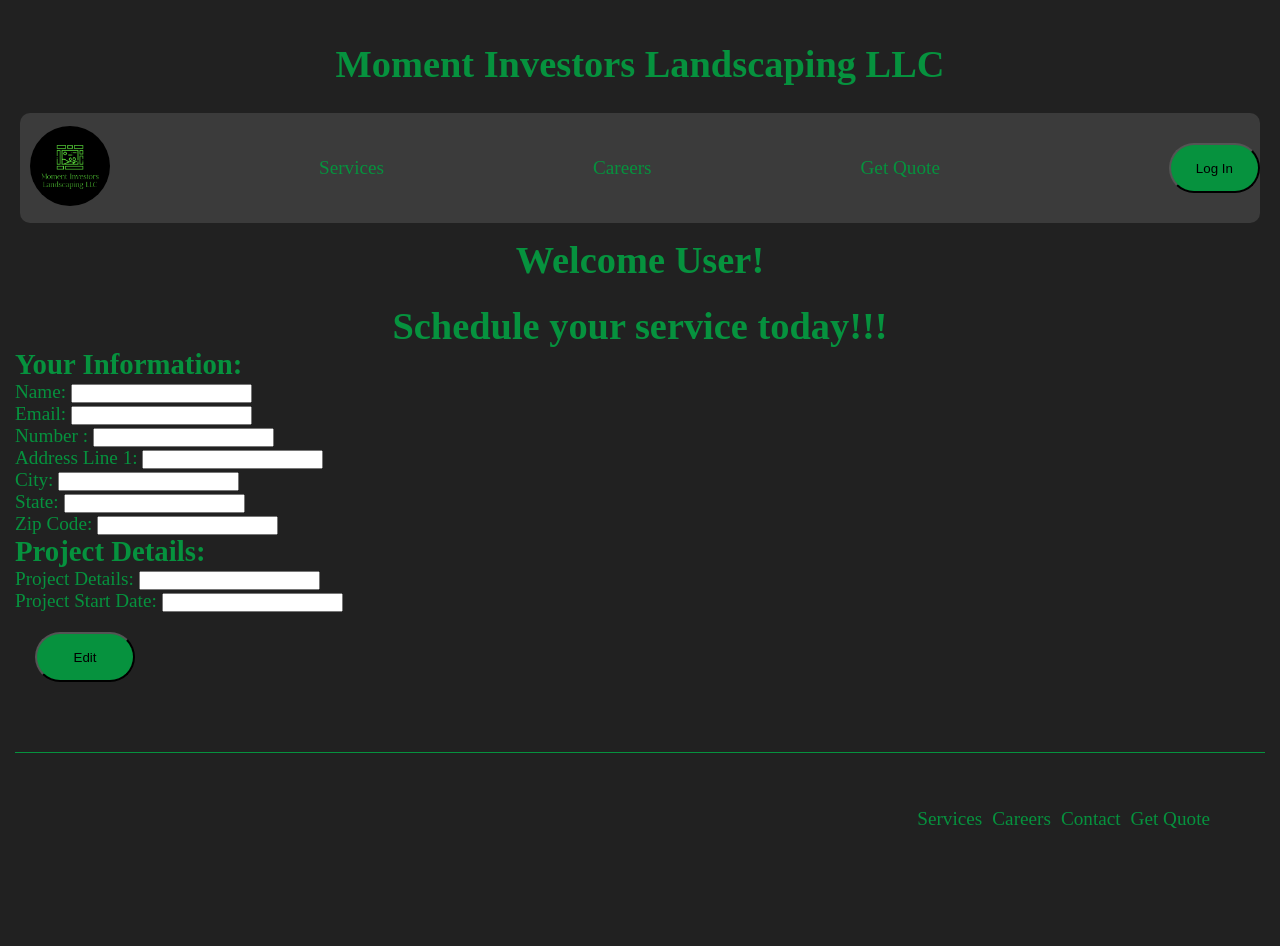
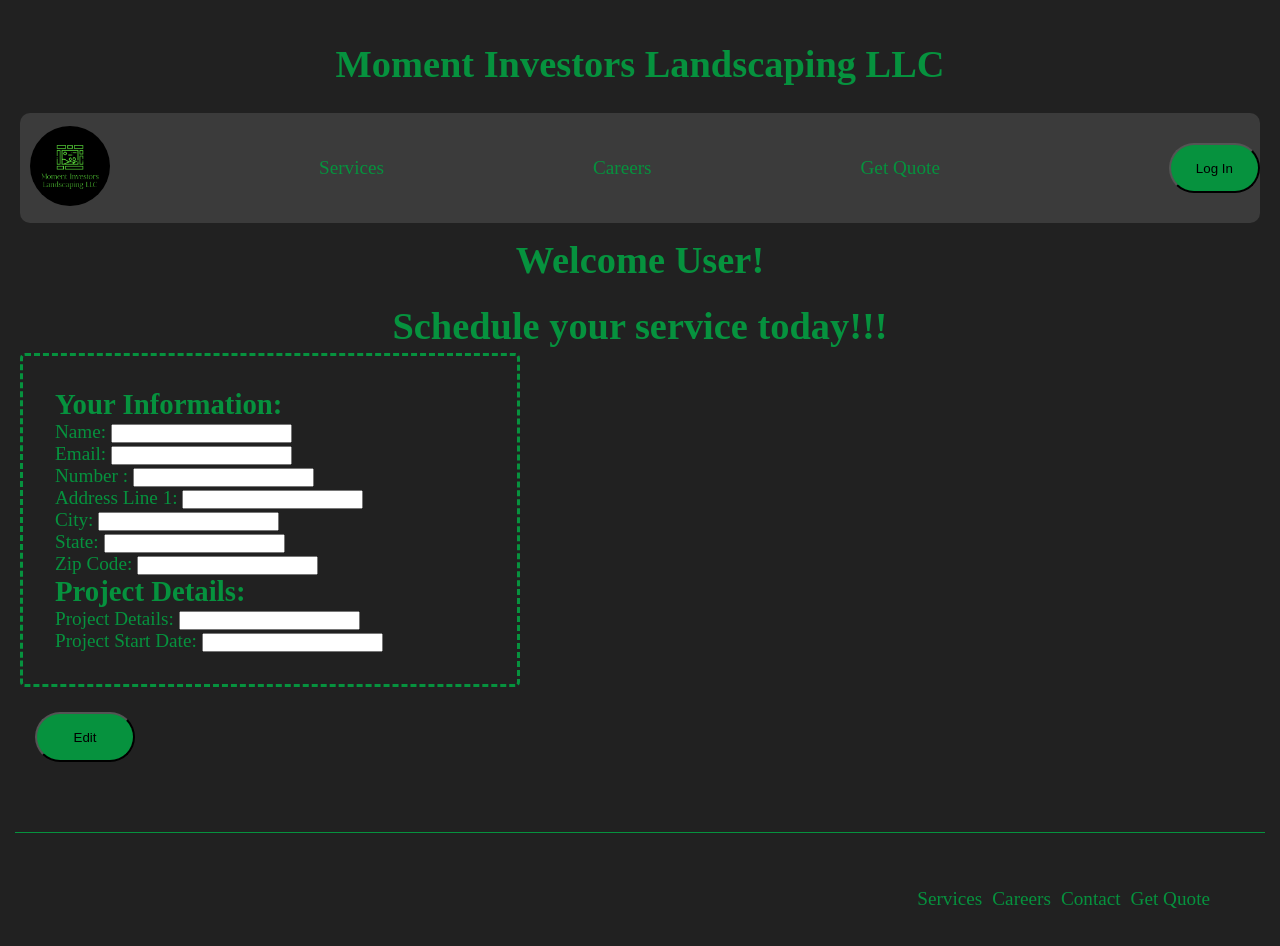
Before and after one commit to S-moman/capstone-project-landscaping-site, a React app in the folder frontend/: page /home in a window 1280 px wide. Before the commit the page ends 868 px from the top, so only its background shows below. Built offline with nearby package versions, Linux system fonts and the light colour scheme; no server answers; the HTML template or start-up script is replaced by a standard one.

Commit message:
little update to css

```diff
--- a/frontend/src/App.css
+++ b/frontend/src/App.css
@@ -257,3 +257,16 @@ button:hover {
 /* transform: scale(1.05);   */
 
 /* } */
+
+.user-info {
+  display: flex;
+  flex-direction: column;
+  border: 3px dashed #06923e;
+  /* background-color: #d3eccd; */
+  border-radius: 10px;
+  width: 40%;
+  padding: 2rem;
+  /* box-shadow: #212121; */
+  border-radius: 5px;
+  margin: 5px;
+}
--- a/frontend/src/views/Careers.jsx
+++ b/frontend/src/views/Careers.jsx
@@ -5,7 +5,7 @@ export default function Careers() {
   return (
     <>
       <NavBar />
-      <h1>Careers Page Under Constrution...</h1>
+      <h1>Careers Page Under Construction...</h1>
       <FooterNav />
     </>
   );
--- a/frontend/src/views/Contact.jsx
+++ b/frontend/src/views/Contact.jsx
@@ -5,7 +5,7 @@ export default function Contact() {
   return (
     <>
       <NavBar />
-      <h1>Contact Page Under Constrution...</h1>
+      <h1>Contact Page Under Construction...</h1>
       <FooterNav />
     </>
   );
```
